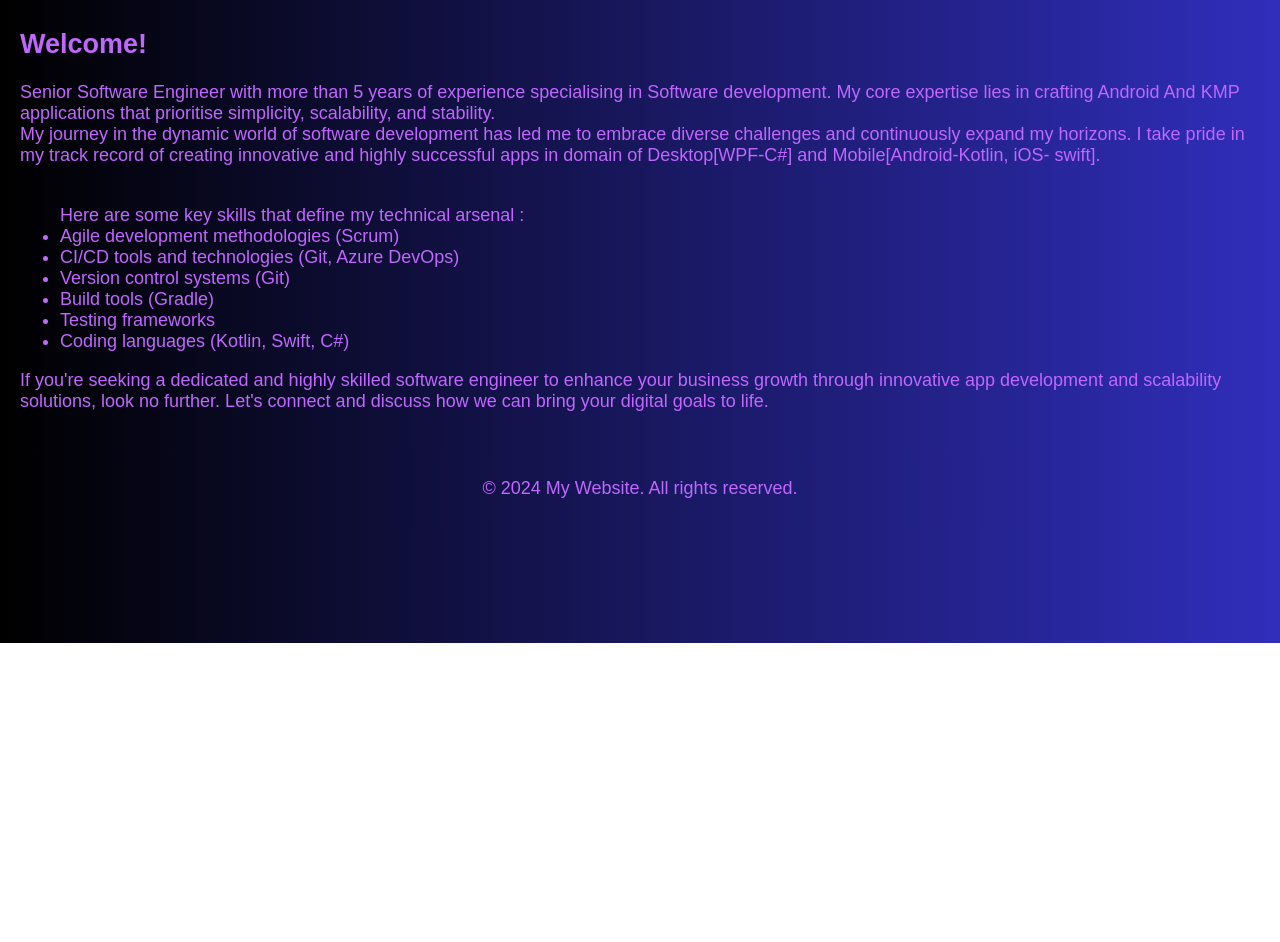
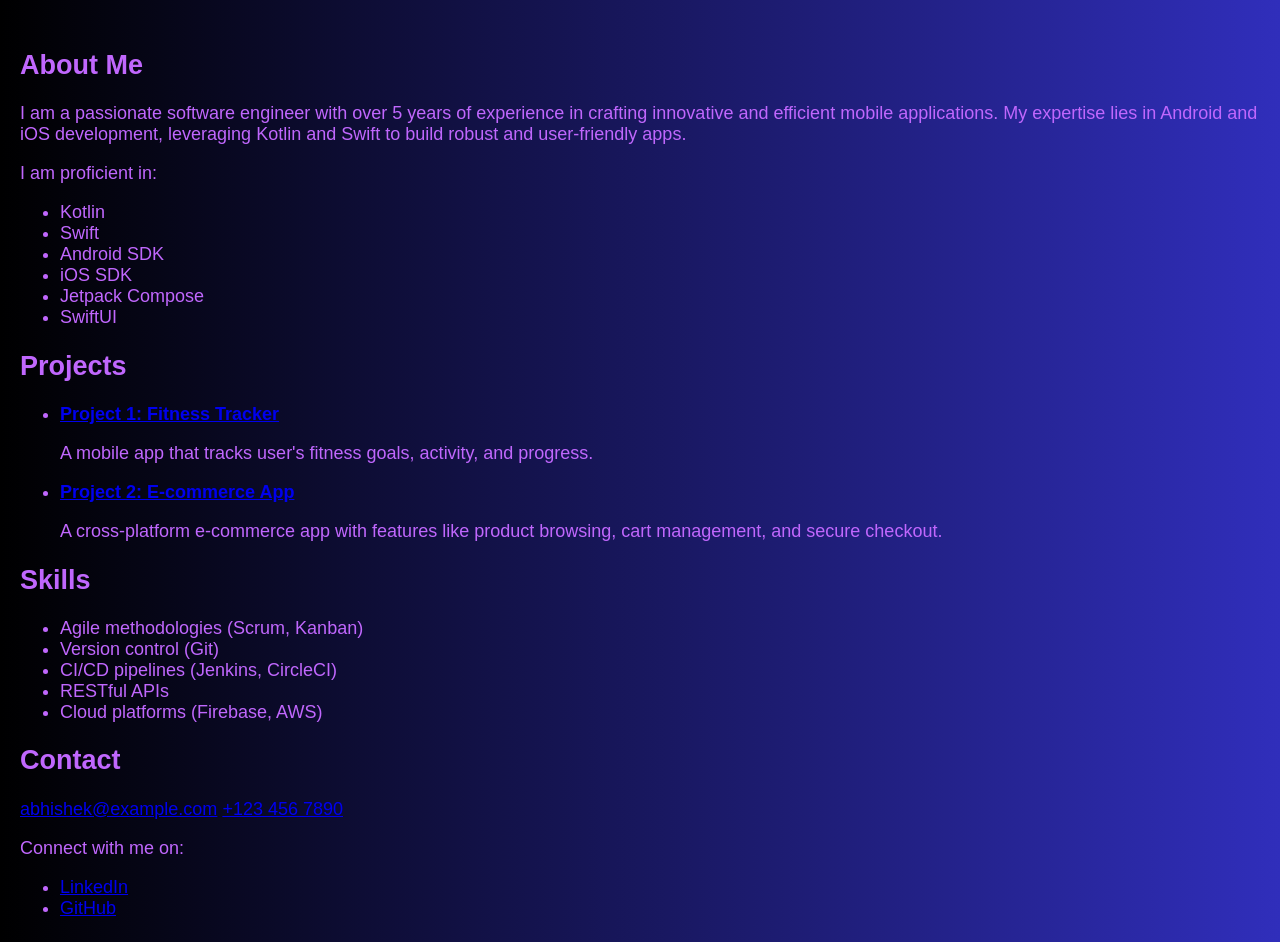
Before and after one commit to builditAbhi/builditabhi.github.io, a plain HTML site: page index.html in a window 1280 px wide. Shown: the part 157-1099 px from the top of the page. Before the commit the page ends 800 px from the top, so only its background shows below. Drawn offline with Linux system fonts and the light colour scheme.

Commit message:
Update index.html for better content

```diff
--- a/index.html
+++ b/index.html
@@ -2,35 +2,73 @@
 <html lang="en">
 <head>
     <meta charset="UTF-8">
-  <title>Abhishek Chaudhary</title>
+    <meta name="viewport" content="width=device-width, initial-scale=1.0">
+    <title>Abhishek Chaudhary - Full Stack Mobile Developer</title>
     <link rel="stylesheet" href="style.css">
 </head>
 <body>
-  <header style="color: #C067FD;">
+    <header>
+        <img src="profile_picture.jpg" alt="Abhishek Chaudhary">
         <h1>Abhishek Chaudhary</h1>
-    <h2>Full stack mobile developer</h2>
+        <h2>Full Stack Mobile Developer</h2>
     </header>
 
     <main>
-    <h2>Welcome!</h2>
-    <p>Senior Software Engineer with more than 5 years of experience specialising in Software development. My core expertise lies in crafting Android And KMP applications that prioritise simplicity, scalability, and stability.<br>
+        <section id="about">
+            <h2>About Me</h2>
+            <p>I am a passionate software engineer with over 5 years of experience in crafting innovative and efficient mobile applications. My expertise lies in Android and iOS development, leveraging Kotlin and Swift to build robust and user-friendly apps.</p>
+            <p>I am proficient in:</p>
+            <ul>
+                <li>Kotlin</li>
+                <li>Swift</li>
+                <li>Android SDK</li>
+                <li>iOS SDK</li>
+                <li>Jetpack Compose</li>
+                <li>SwiftUI</li>
+            </ul>
+        </section>
 
-        My journey in the dynamic world of software development has led me to embrace diverse challenges and continuously expand my horizons. I take pride in my track record of creating innovative and highly successful apps in domain of Desktop[WPF-C#] and Mobile[Android-Kotlin, iOS- swift].<br><br>
+        <section id="projects">
+            <h2>Projects</h2>
             <ul>
-        Here are some key skills that define my technical arsenal :<br>
+                <li>
+                    <a href="project1.html"><strong>Project 1: Fitness Tracker</strong></a>
+                    <p>A mobile app that tracks user's fitness goals, activity, and progress.</p>
+                </li>
+                <li>
+                    <a href="project2.html"><strong>Project 2: E-commerce App</strong></a>
+                    <p>A cross-platform e-commerce app with features like product browsing, cart management, and secure checkout.</p>
+                </li>
+            </ul>
+        </section>
 
-        <li>Agile development methodologies (Scrum)<br>
-        <li>CI/CD tools and technologies (Git, Azure DevOps)<br>
-        <li>Version control systems (Git)<br>
-        <li>Build tools (Gradle)<br>
-        <li>Testing frameworks<br>
-        <li>Coding languages (Kotlin, Swift, C#)<br>
+        <section id="skills">
+            <h2>Skills</h2>
+            <ul>
+                <li>Agile methodologies (Scrum, Kanban)</li>
+                <li>Version control (Git)</li>
+                <li>CI/CD pipelines (Jenkins, CircleCI)</li>
+                <li>RESTful APIs</li>
+                <li>Cloud platforms (Firebase, AWS)</li>
             </ul>
-        If you're seeking a dedicated and highly skilled software engineer to enhance your business growth through innovative app development and scalability solutions, look no further. Let's connect and discuss how we can bring your digital goals to life.<br></p>
+        </section>
+
+        <section id="contact">
+            <h2>Contact</h2>
+            <p>
+                <a href="mailto:abhishek@example.com">abhishek@example.com</a>
+                <a href="tel:+1234567890">+123 456 7890</a>
+            </p>
+            <p>Connect with me on:</p>
+            <ul>
+                <li><a href="https://www.linkedin.com/in/abhishekchaudhary">LinkedIn</a></li>
+                <li><a href="https://github.com/abhishekchaudhary">GitHub</a></li>
+            </ul>
+        </section>
     </main>
 
     <footer>
-    <p>&copy; 2024 My Website. All rights reserved.</p>
+        <p>&copy; 2024 Abhishek Chaudhary. All rights reserved.</p>
     </footer>
 </body>
 </html>
```
Lines whose indentation alone changed are shown as unchanged.
